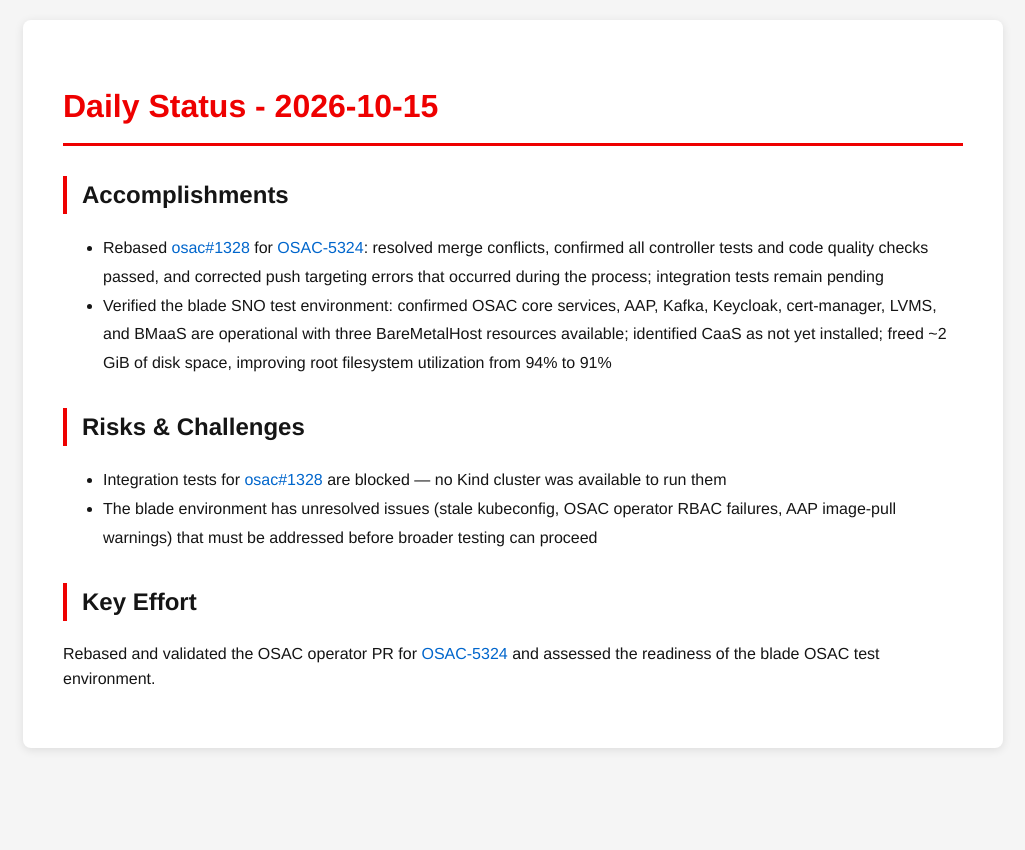
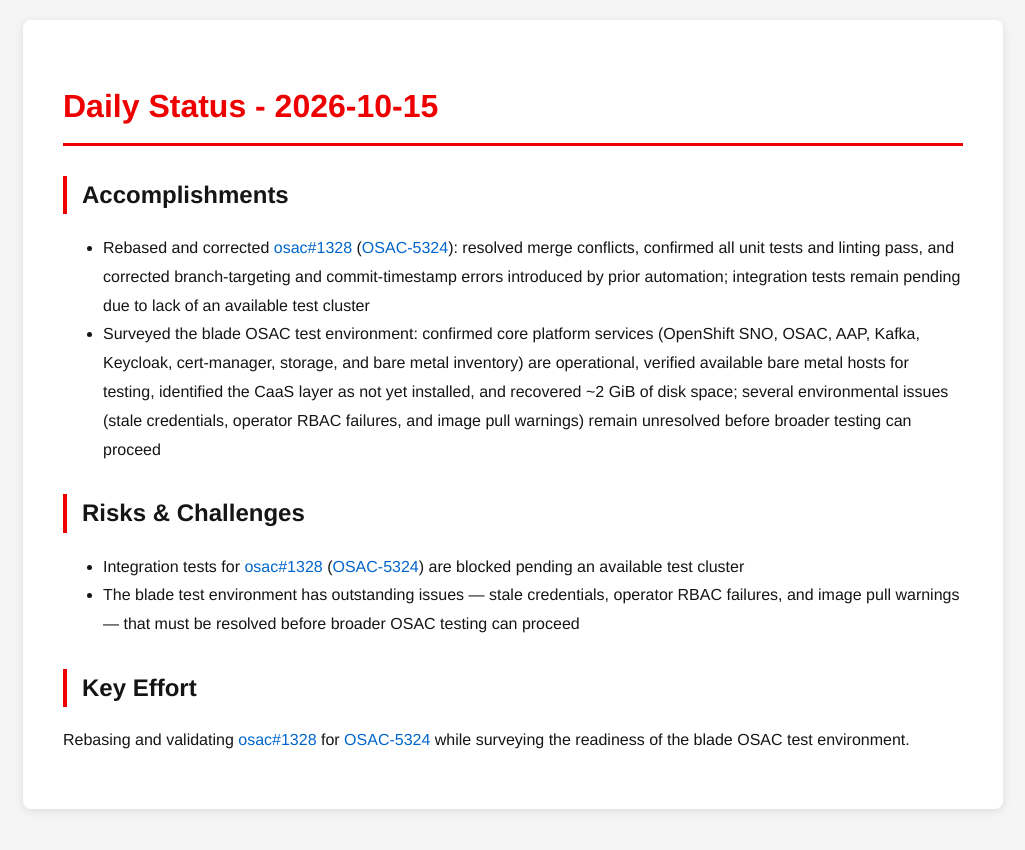
Before and after one commit to tzvatot/daily-status, a Jekyll site: the page built from 2026-10-15.md, in a window 1280 px wide. Shown: the top 850 px of the page, without its empty margins (127-1152 px from the left). Built offline with Jekyll 4.4.1, drawn with Linux system fonts in a browser that asks for light colours.

Commit message:
Daily status update - 2026-10-15

```diff
--- a/2026-10-15.md
+++ b/2026-10-15.md
@@ -7,12 +7,12 @@
 # Daily Status - 2026-10-15
 
 ## Accomplishments
-- Rebased [osac#1328](https://github.com/osac-project/osac/pull/1328) for [OSAC-5324](https://redhat.atlassian.net/browse/OSAC-5324): resolved merge conflicts, confirmed all controller tests and code quality checks passed, and corrected push targeting errors that occurred during the process; integration tests remain pending
-- Verified the blade SNO test environment: confirmed OSAC core services, AAP, Kafka, Keycloak, cert-manager, LVMS, and BMaaS are operational with three BareMetalHost resources available; identified CaaS as not yet installed; freed ~2 GiB of disk space, improving root filesystem utilization from 94% to 91%
+- Rebased and corrected [osac#1328](https://github.com/osac-project/osac/pull/1328) ([OSAC-5324](https://redhat.atlassian.net/browse/OSAC-5324)): resolved merge conflicts, confirmed all unit tests and linting pass, and corrected branch-targeting and commit-timestamp errors introduced by prior automation; integration tests remain pending due to lack of an available test cluster
+- Surveyed the blade OSAC test environment: confirmed core platform services (OpenShift SNO, OSAC, AAP, Kafka, Keycloak, cert-manager, storage, and bare metal inventory) are operational, verified available bare metal hosts for testing, identified the CaaS layer as not yet installed, and recovered ~2 GiB of disk space; several environmental issues (stale credentials, operator RBAC failures, and image pull warnings) remain unresolved before broader testing can proceed
 
 ## Risks & Challenges
-- Integration tests for [osac#1328](https://github.com/osac-project/osac/pull/1328) are blocked — no Kind cluster was available to run them
-- The blade environment has unresolved issues (stale kubeconfig, OSAC operator RBAC failures, AAP image-pull warnings) that must be addressed before broader testing can proceed
+- Integration tests for [osac#1328](https://github.com/osac-project/osac/pull/1328) ([OSAC-5324](https://redhat.atlassian.net/browse/OSAC-5324)) are blocked pending an available test cluster
+- The blade test environment has outstanding issues — stale credentials, operator RBAC failures, and image pull warnings — that must be resolved before broader OSAC testing can proceed
 
 ## Key Effort
-Rebased and validated the OSAC operator PR for [OSAC-5324](https://redhat.atlassian.net/browse/OSAC-5324) and assessed the readiness of the blade OSAC test environment.
+Rebasing and validating [osac#1328](https://github.com/osac-project/osac/pull/1328) for [OSAC-5324](https://redhat.atlassian.net/browse/OSAC-5324) while surveying the readiness of the blade OSAC test environment.
```
